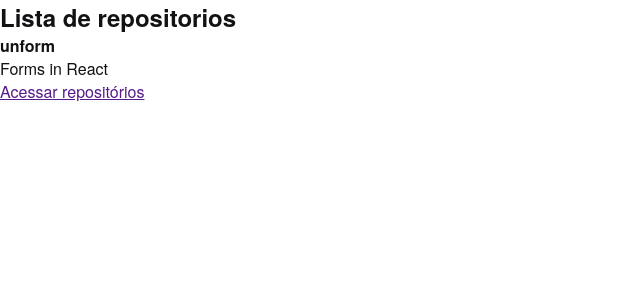
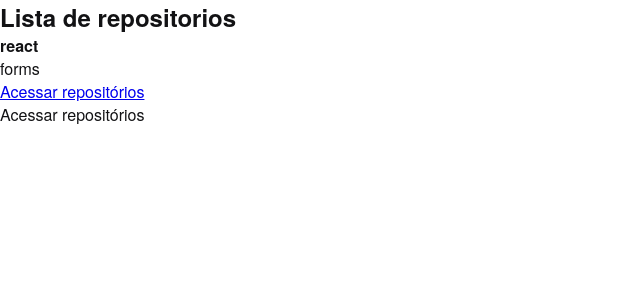
Before and after one commit to hernanytec/01-github-explorer, a React app: page / in a window 1280 px wide. Shown: the top 300 px of the page, without its empty margins (0-640 px from the left). Built offline with nearby package versions, Linux system fonts and the light colour scheme.

Commit message:
using props

```diff
--- /dev/null
+++ b/src/components/RepoositoryItem.jsx
@@ -0,0 +1,10 @@
+export function RepositoryItem({ repository = {} }) {
+  return (
+    <li>
+      <strong>{repository.name}</strong>
+      <p>{repository.description}</p>
+
+      <a href={repository.link}>Acessar repositórios</a>
+    </li>
+  );
+}
--- a/src/components/RepositoryList.jsx
+++ b/src/components/RepositoryList.jsx
@@ -1,15 +1,19 @@
+import { RepositoryItem } from "./RepoositoryItem";
+
+const repository = {
+  name: "react",
+  description: "forms",
+  link: "https://reactjs.com",
+};
+
 export function RepositoryList() {
   return (
     <section className="repository-list">
       <h1>Lista de repositorios</h1>
 
       <ul>
-        <li>
-          <strong>unform</strong>
-          <p>Forms in React</p>
-
-          <a href="">Acessar repositórios</a>
-        </li>
+        <RepositoryItem repository={repository} />
+        <RepositoryItem />
       </ul>
     </section>
   );
```
